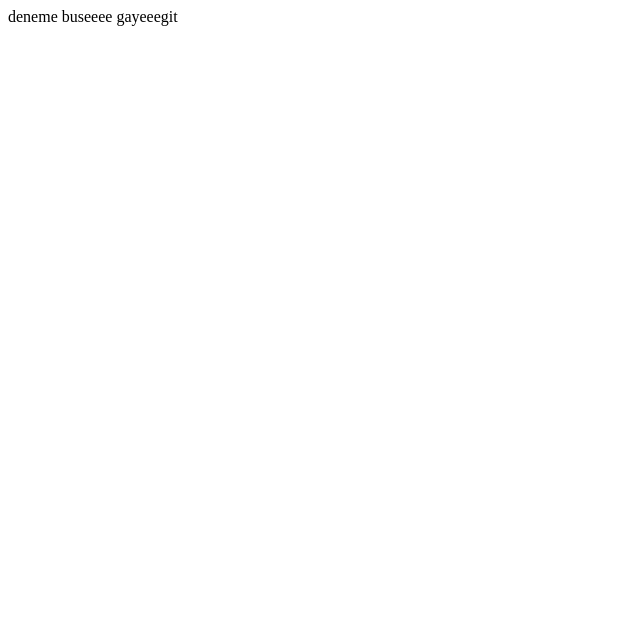
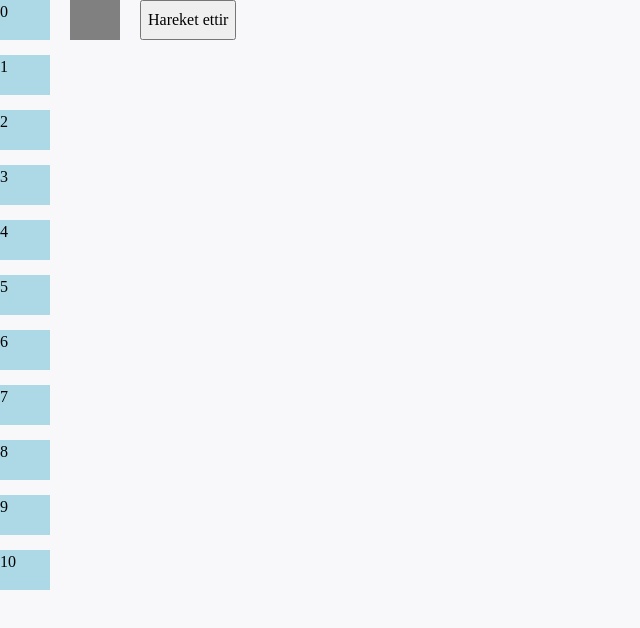
Before and after one commit to acunmedyaakademi/buse-gaye-elevator-project, a React (Vite) app: page / in a window 1280 px wide. Shown: the top 628 px of the page, without its empty margins (0-640 px from the left). Built offline with nearby package versions, Linux system fonts and the light colour scheme.

Commit message:
elevator iniş-çıkış mantığı oluşturuldu

```diff
--- a/src/App.jsx
+++ b/src/App.jsx
@@ -1,12 +1,11 @@
-import { useState } from 'react'
+import Elevator from "./components/Elevator";
 
 function App() {
 
+
   return (
     <>
-      deneme
-      buseeee
-      gayeeegit
+      <Elevator />
     </>
   )
 }
--- /dev/null
+++ b/src/assets/css/main.css
@@ -0,0 +1,28 @@
+.elevator {
+  background-color: gray;
+  width: 50px;
+  height: 40px;
+}
+
+.elevator-container {
+  display: flex;
+  gap: 20px;
+}
+
+.floors {
+  display: flex;
+  flex-direction: column;
+  gap: 15px;
+
+  p {
+    justify-content: center;
+    align-items: center;
+    width: 50px;
+    height: 40px;
+    background-color: lightblue;
+  }
+}
+
+.move-btn {
+  height: 40px;
+}
--- /dev/null
+++ b/src/assets/css/reset.css
@@ -0,0 +1,49 @@
+/* 1. Use a more-intuitive box-sizing model */
+*, *::before, *::after {
+  box-sizing: border-box;
+}
+
+/* 2. Remove default margin */
+* {
+  margin: 0;
+}
+
+body {
+  /* 3. Add accessible line-height */
+  line-height: 1.5;
+  /* 4. Improve text rendering */
+  -webkit-font-smoothing: antialiased;
+  font-family: "League Spartan";
+  background-color: #f8f8fb;
+}
+
+/* 5. Improve media defaults */
+img, picture, video, canvas, svg {
+  display: block;
+  max-width: 100%;
+}
+
+/* 6. Inherit fonts for form controls */
+input, button, textarea, select {
+  font: inherit;
+}
+
+/* 7. Avoid text overflows */
+p, h1, h2, h3, h4, h5, h6 {
+  overflow-wrap: break-word;
+}
+
+/* 8. Improve line wrapping */
+p {
+  text-wrap: pretty;
+}
+h1, h2, h3, h4, h5, h6 {
+  text-wrap: balance;
+}
+
+/*
+  9. Create a root stacking context
+*/
+#root, #__next {
+  isolation: isolate;
+}
--- /dev/null
+++ b/src/components/Elevator.jsx
@@ -0,0 +1,32 @@
+import { useState } from 'react'
+
+const totalFloors = [0, 1, 2, 3, 4, 5, 6, 7, 8, 9, 10];
+
+export default function Elevator() {
+  const [floors, setFloors] = useState(totalFloors);
+  const [currentFloor, setCurrentFloor] = useState(0);
+  const [elevatorFloor, setElevatorFloor] = useState(0);
+
+  function moveElevator(floor) {
+    floor = parseInt(prompt("Lütfen gitmek istediğiniz kat numarasını giriniz:"));
+    setElevatorFloor(floor);
+  }
+
+  return (
+    <>
+      <div className="elevator-container">
+        <div className="floors">
+          {floors.map((item, i) =>
+            <p key={i} className='floor-item'>
+              {item}
+            </p>
+          )}
+        </div>
+        <div className="elevator" style={{ transform: `translateY(${elevatorFloor * 55}px)` }}>
+
+        </div>
+        <button onClick={moveElevator} className='move-btn'>Hareket ettir</button>
+      </div>
+    </>
+  )
+};
--- a/src/main.jsx
+++ b/src/main.jsx
@@ -1,5 +1,7 @@
 import { createRoot } from 'react-dom/client'
 import App from './App.jsx'
+import './assets/css/reset.css'
+import './assets/css/main.css'
 
 createRoot(document.getElementById('root')).render(
   <App />
```
Also changed, not shown: 1 other file (tests, documents, lock files or other folders).
